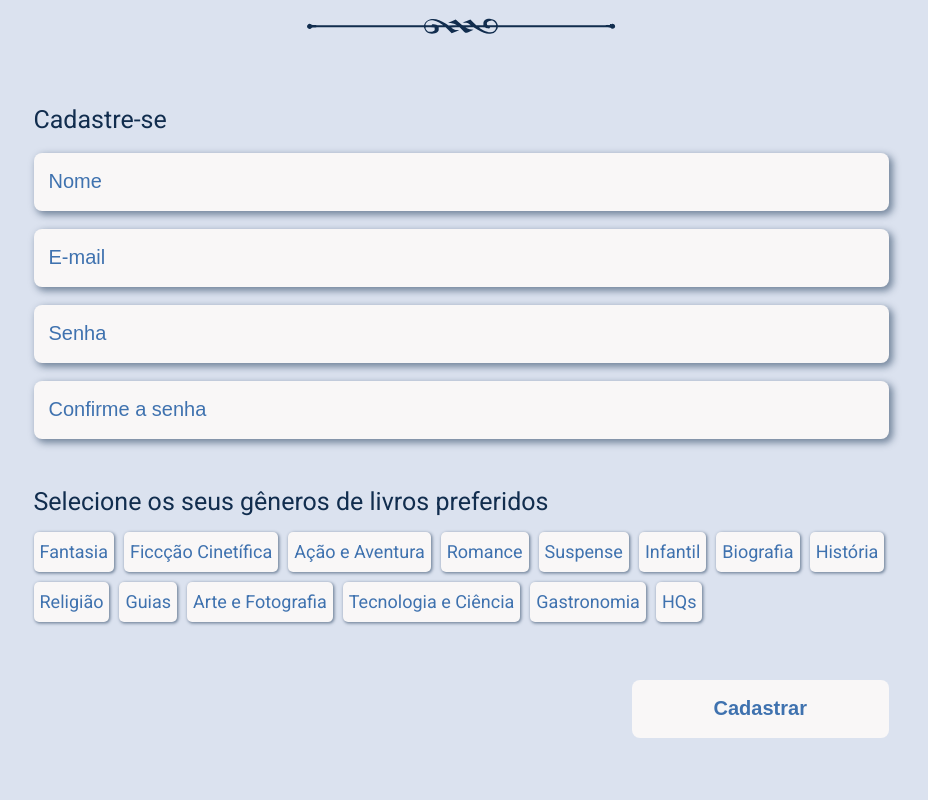
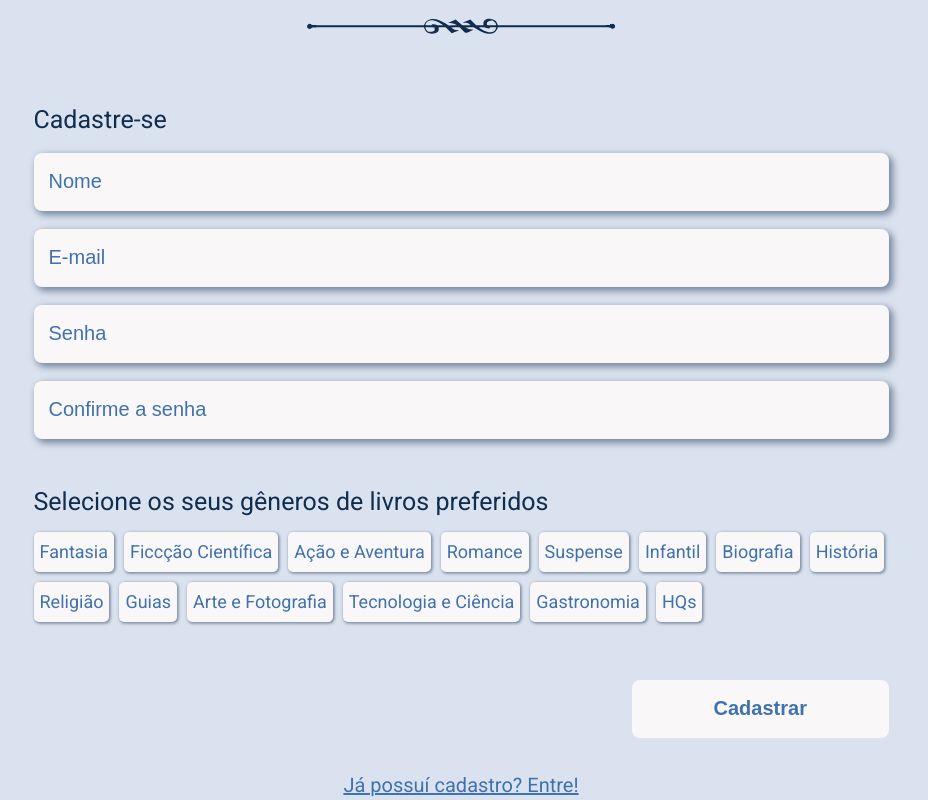
Before and after one commit to LucasPCotrim/projeto14-read_on-front, a React (Create React App) app: page /sign-up in a window 1280 px wide. Shown: the part 160-960 px from the top of the page, without its empty margins (179-1107 px from the left). Before the commit the page ends 898 px from the top, so only its background shows below. Built offline with nearby package versions, Linux system fonts and the light colour scheme; a web font is replaced by a local one.

Commit message:
feat: Added link to LoginPage

```diff
--- a/src/components/SignUpPage/SignUpPage.js
+++ b/src/components/SignUpPage/SignUpPage.js
@@ -2,11 +2,11 @@ import { SignUpPageStyle, SignUpFormStyle } from './SignUpPage.style';
 import logoUnderline from '../../assets/imgs/logoUnderline.svg';
 import { useState } from 'react';
 import { signUp } from '../../services/readOnService';
-import { useNavigate } from 'react-router-dom';
+import { Link, useNavigate } from 'react-router-dom';
 
 const GENRES = [
   'Fantasia',
-  'Ficcção Cinetífica',
+  'Ficcção Científica',
   'Ação e Aventura',
   'Romance',
   'Suspense',
@@ -136,6 +136,11 @@ export default function SignUpPage() {
             <h2>Cadastrar</h2>
           </button>
         </SignUpFormStyle>
+        <Link to='/'>
+          <div className='login-link'>
+            <h2>Já possuí cadastro? Entre!</h2>
+          </div>
+        </Link>
       </SignUpPageStyle>
     </>
   );
--- a/src/components/SignUpPage/SignUpPage.style.js
+++ b/src/components/SignUpPage/SignUpPage.style.js
@@ -22,6 +22,17 @@ export const SignUpPageStyle = styled.div`
     img {
       width: calc(4 * min(max(calc(0.0648 * 100vw), 60px), 95px));
     }
+  }
+  .login-link {
+    h2 {
+      font-size: 20px;
+      line-height: 30px;
+      text-decoration: underline;
+      color: var(--tertiary-color);
+    }
+  }
+  a {
+    text-decoration: none;
   }
 `;
 
```
